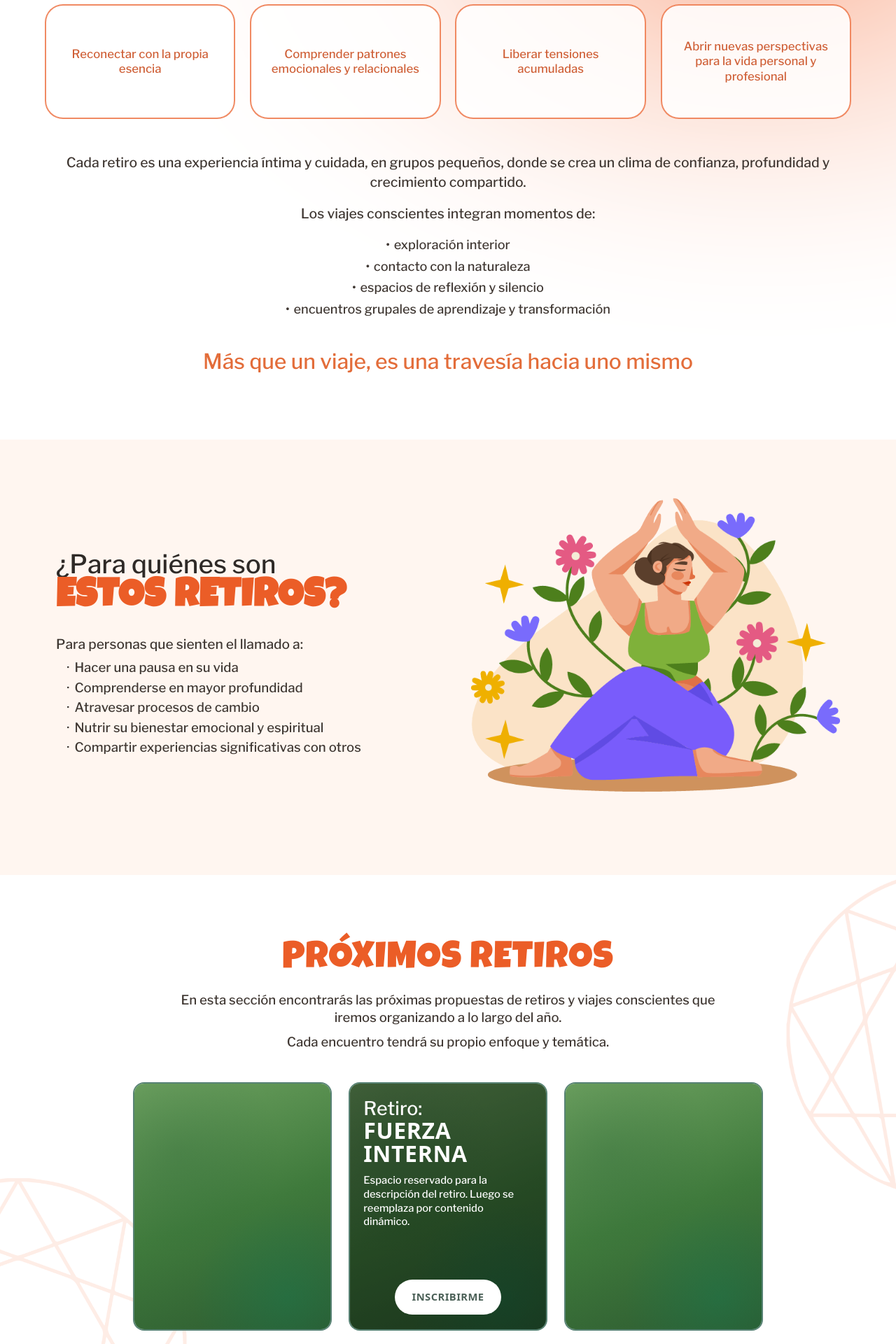
After one commit to stork-tech-dev/miryam-barovero, a Django app: page /retiros/ in a window 1280 px wide. The commit adds this page. Shown: the part 920-2840 px from the top of the page at 70% size. Run offline with Django 4.2, Linux system fonts and the light colour scheme; some web fonts are replaced.

Commit message:
se termina front

```diff
--- a/static_assets/css/styles.css
+++ b/static_assets/css/styles.css
@@ -1200,6 +1200,426 @@ a {
   .section-sobre-miryam__cta {
     max-width: 100%;
     box-sizing: border-box;
+  }
+}
+
+/* Utilidad accesible */
+.sr-only {
+  position: absolute;
+  width: 1px;
+  height: 1px;
+  padding: 0;
+  margin: -1px;
+  overflow: hidden;
+  clip: rect(0, 0, 0, 0);
+  white-space: nowrap;
+  border: 0;
+}
+
+/* ——— Página Retiros ——— */
+
+.page-retiros .hero-retiros {
+  position: relative;
+  min-height: clamp(280px, 46vw, 520px);
+  display: flex;
+  align-items: center;
+  justify-content: center;
+  overflow: hidden;
+  padding: clamp(3rem, 9vw, 5rem) clamp(1rem, 4vw, 1.5rem);
+}
+
+.hero-retiros__bg {
+  position: absolute;
+  inset: 0;
+  z-index: 0;
+  background: center / cover no-repeat url("../1x/Recurso%2014.png");
+}
+
+.hero-retiros__overlay {
+  position: absolute;
+  inset: 0;
+  z-index: 1;
+  background: transparent;
+}
+
+.hero-retiros__inner {
+  position: relative;
+  z-index: 2;
+  width: 100%;
+  max-width: min(74rem, calc(100vw - 2rem));
+  text-align: center;
+}
+
+.hero-retiros__title {
+  margin: 0;
+  font-family: var(--font-display);
+  font-weight: 400;
+  font-size: clamp(2rem, 4.25vw + 0.75rem, 5.2rem);
+  line-height: 1.06;
+  letter-spacing: 0.032em;
+  text-transform: uppercase;
+  color: #fff;
+}
+
+.section-retiros {
+  position: relative;
+  overflow: hidden;
+  background-image:
+    url("../1x/Recurso%2015.png"),
+    url("../1x/Recurso%2016.png"),
+    url("../1x/Recurso%2017.png");
+  background-repeat: no-repeat, no-repeat, no-repeat;
+  background-position: right top, left center, right bottom;
+  background-size: 100% 100%, 100% 100%, 100% 100%;
+  padding: clamp(3.4rem, 8.5vw, 5.6rem) clamp(1.25rem, 5vw, 2.5rem)
+    clamp(3.4rem, 9vw, 5.8rem);
+}
+
+.section-retiros__inner {
+  position: relative;
+  z-index: 1;
+  max-width: min(72rem, 100%);
+  margin: 0 auto;
+  text-align: center;
+}
+
+.section-retiros__inner p {
+  margin: 0 0 1.1rem;
+  font-size: clamp(1.1rem, 1.52vw, 1.72rem);
+  line-height: 1.42;
+  color: #3f3732;
+}
+
+.retiros-benefits {
+  margin: clamp(1.9rem, 4vw, 2.6rem) auto clamp(2.15rem, 5vw, 3.1rem);
+  display: grid;
+  grid-template-columns: repeat(4, minmax(170px, 1fr));
+  gap: clamp(0.85rem, 1.7vw, 1.3rem);
+}
+
+.retiros-benefits__item {
+  min-height: 10.2rem;
+  display: flex;
+  align-items: center;
+  justify-content: center;
+  text-align: center;
+  border: 2px solid rgba(var(--color-orange-rgb), 0.72);
+  border-radius: 26px;
+  background: rgba(255, 255, 255, 0.85);
+  color: #cf5f36;
+  font-size: clamp(1.05rem, 1.25vw, 1.42rem);
+  line-height: 1.26;
+  padding: 1.2rem 1.05rem;
+}
+
+.retiros-list {
+  margin: 0 auto clamp(1.9rem, 4.5vw, 2.8rem);
+  padding: 0;
+  list-style: none;
+}
+
+.retiros-list li {
+  margin-bottom: 0.34rem;
+  font-size: clamp(1.08rem, 1.42vw, 1.4rem);
+  color: #3f3732;
+  line-height: 1.38;
+}
+
+.retiros-list li:last-child {
+  margin-bottom: 0;
+}
+
+.retiros-list li::before {
+  content: "•";
+  margin-right: 0.35rem;
+  color: #3f3732;
+}
+
+.section-retiros__closing {
+  margin-bottom: 0 !important;
+  font-size: clamp(1.62rem, 2.35vw, 2.25rem) !important;
+  line-height: 1.22 !important;
+  color: #e36d3a !important;
+}
+
+/* Retiros — sección público objetivo */
+.section-retiros-publico {
+  background: #fff6f0;
+  padding: clamp(3rem, 7vw, 5.2rem) clamp(1.2rem, 5vw, 3rem)
+    clamp(3.2rem, 8vw, 5.6rem);
+}
+
+.section-retiros-publico__inner {
+  max-width: 1120px;
+  margin: 0 auto;
+  display: grid;
+  grid-template-columns: minmax(0, 1fr) minmax(300px, 0.95fr);
+  gap: clamp(1.25rem, 3vw, 2.75rem);
+  align-items: center;
+}
+
+.section-retiros-publico__copy {
+  color: #3e3732;
+}
+
+.section-retiros-publico__title {
+  margin: 0 0 clamp(1rem, 2vw, 1.4rem);
+  line-height: 1.04;
+}
+
+.section-retiros-publico__title-top {
+  display: block;
+  font-family: var(--font-body);
+  font-size: clamp(1.75rem, 3vw, 2.3rem);
+  font-weight: 500;
+  color: #2e2a27;
+}
+
+.section-retiros-publico__title-main {
+  display: block;
+  font-family: var(--font-display);
+  font-size: clamp(2.2rem, 4.4vw, 3.6rem);
+  letter-spacing: 0.02em;
+  text-transform: uppercase;
+  color: #eb5d27;
+}
+
+.section-retiros-publico__copy p {
+  margin: 0 0 0.45rem;
+  font-size: clamp(1.1rem, 1.5vw, 1.45rem);
+  line-height: 1.4;
+}
+
+.section-retiros-publico__copy ul {
+  margin: 0;
+  padding: 0 0 0 0.95rem;
+  list-style: none;
+}
+
+.section-retiros-publico__copy li {
+  margin-bottom: 0.2rem;
+  font-size: clamp(1.1rem, 1.45vw, 1.42rem);
+  line-height: 1.36;
+}
+
+.section-retiros-publico__copy li::before {
+  content: "·";
+  margin-right: 0.45rem;
+}
+
+.section-retiros-publico__visual {
+  display: flex;
+  justify-content: center;
+  align-items: center;
+}
+
+.section-retiros-publico__visual img {
+  width: min(100%, 560px);
+  height: auto;
+}
+
+/* Retiros — sección próximos retiros (cards dinámicas) */
+.section-proximos-retiros {
+  position: relative;
+  overflow: hidden;
+  background: #fff;
+  padding: clamp(3.2rem, 8vw, 5.8rem) clamp(1.2rem, 5vw, 3rem)
+    clamp(3.8rem, 9vw, 6.4rem);
+}
+
+.section-proximos-retiros::before,
+.section-proximos-retiros::after {
+  content: "";
+  position: absolute;
+  width: min(58vw, 520px);
+  height: min(52vw, 460px);
+  background-repeat: no-repeat;
+  background-size: contain;
+  opacity: 0.44;
+  pointer-events: none;
+  z-index: 0;
+}
+
+.section-proximos-retiros::before {
+  left: 0;
+  bottom: 0;
+  background-image: url("../1x/Recurso%203.png");
+  background-position: left bottom;
+}
+
+.section-proximos-retiros::after {
+  right: 0;
+  top: 0;
+  width: min(62vw, 560px);
+  height: min(62vw, 560px);
+  opacity: 0.48;
+  background-image: url("../1x/Recurso%202.png");
+  background-position: right center;
+}
+
+.section-proximos-retiros__inner {
+  position: relative;
+  z-index: 1;
+  max-width: 1160px;
+  margin: 0 auto;
+  text-align: center;
+}
+
+.section-proximos-retiros__title {
+  margin: 0 0 1rem;
+  font-family: var(--font-display);
+  font-size: clamp(2.1rem, 4.3vw, 3.35rem);
+  font-weight: 400;
+  text-transform: uppercase;
+  color: #eb5d27;
+  letter-spacing: 0.02em;
+  line-height: 1.06;
+}
+
+.section-proximos-retiros__lead,
+.section-proximos-retiros__sublead {
+  margin: 0 auto;
+  max-width: 48rem;
+  font-size: clamp(1.02rem, 1.45vw, 1.35rem);
+  line-height: 1.38;
+  color: #3f3732;
+}
+
+.section-proximos-retiros__lead {
+  margin-bottom: 0.55rem;
+}
+
+.section-proximos-retiros__sublead {
+  margin-bottom: clamp(1.7rem, 4vw, 2.8rem);
+}
+
+.proximos-grid {
+  display: grid;
+  grid-template-columns: repeat(3, minmax(0, 1fr));
+  gap: clamp(0.95rem, 2vw, 1.5rem);
+  max-width: 900px;
+  margin: 0 auto;
+}
+
+.proximo-card {
+  position: relative;
+  border-radius: 16px;
+  overflow: hidden;
+  aspect-ratio: 4 / 5;
+  border: 2px solid rgba(23, 84, 65, 0.7);
+  background: #f2f4f3;
+}
+
+.proximo-card__media {
+  position: absolute;
+  inset: 0;
+  background:
+    radial-gradient(circle at 78% 87%, rgba(26, 120, 78, 0.48), transparent 36%),
+    radial-gradient(circle at 22% 28%, rgba(33, 90, 52, 0.2), transparent 44%),
+    linear-gradient(160deg, #6ca05f 0%, #3f7a3c 52%, #2d5a30 100%);
+}
+
+.proximo-card--featured .proximo-card__media::after {
+  content: "";
+  position: absolute;
+  inset: 0;
+  background: rgba(0, 0, 0, 0.4);
+}
+
+.proximo-card__overlay {
+  position: relative;
+  z-index: 1;
+  height: 100%;
+  padding: clamp(1rem, 2.5vw, 1.35rem) clamp(0.95rem, 2.2vw, 1.2rem);
+  display: flex;
+  flex-direction: column;
+  align-items: flex-start;
+  color: #fff;
+  text-align: left;
+}
+
+.proximo-card__kicker {
+  margin: 0;
+  font-size: clamp(1.25rem, 2.1vw, 1.8rem);
+  line-height: 1.1;
+}
+
+.proximo-card__title {
+  margin: 0 0 0.8rem;
+  font-size: clamp(1.9rem, 2.5vw, 2.5rem);
+  font-weight: 700;
+  line-height: 1.02;
+  letter-spacing: 0.02em;
+  text-transform: uppercase;
+}
+
+.proximo-card__text {
+  margin: 0;
+  font-size: clamp(0.92rem, 1.15vw, 1.05rem);
+  line-height: 1.34;
+  max-width: 95%;
+}
+
+.proximo-card__cta {
+  margin-top: auto;
+  align-self: center;
+  display: inline-flex;
+  align-items: center;
+  justify-content: center;
+  padding: 0.82rem 1.55rem;
+  border-radius: 9999px;
+  background: #fff;
+  color: #4c6158;
+  font-weight: 700;
+  letter-spacing: 0.03em;
+  text-transform: uppercase;
+  font-size: 0.92rem;
+}
+
+@media (max-width: 980px) {
+  .retiros-benefits {
+    grid-template-columns: repeat(2, minmax(0, 1fr));
+  }
+
+  .section-retiros-publico__inner {
+    grid-template-columns: 1fr;
+    text-align: center;
+  }
+
+  .section-retiros-publico__copy ul {
+    display: inline-block;
+    text-align: left;
+  }
+
+  .proximos-grid {
+    grid-template-columns: 1fr;
+    max-width: 360px;
+  }
+
+  .section-proximos-retiros::before,
+  .section-proximos-retiros::after {
+    display: none;
+  }
+}
+
+@media (max-width: 640px) {
+  .hero-retiros__title {
+    font-size: clamp(1.7rem, 8.5vw, 2.35rem);
+    line-height: 1.14;
+  }
+
+  .section-retiros {
+    padding-left: clamp(0.95rem, 4vw, 1.2rem);
+    padding-right: clamp(0.95rem, 4vw, 1.2rem);
+  }
+
+  .retiros-benefits {
+    grid-template-columns: 1fr;
+    gap: 0.75rem;
+  }
+
+  .retiros-benefits__item {
+    min-height: 7.8rem;
   }
 }
 
--- a/templates/base.html
+++ b/templates/base.html
@@ -21,7 +21,7 @@
         <ul>
           <li><a href="{% url 'web:home' %}" class="{% if nav_section == 'inicio' %}is-active{% endif %}">Inicio</a></li>
           <li><a href="{% url 'web:eneagrama' %}" class="{% if nav_section == 'eneagrama' %}is-active{% endif %}">Eneagrama</a></li>
-          <li><a href="#">Retiros</a></li>
+          <li><a href="{% url 'web:retiros' %}" class="{% if nav_section == 'retiros' %}is-active{% endif %}">Retiros</a></li>
           <li><a href="{% url 'web:sobre_mi' %}" class="{% if nav_section == 'sobre_mi' %}is-active{% endif %}">Sobre mí</a></li>
           <li><a href="{% url 'web:contactame' %}" class="{% if nav_section == 'contactame' %}is-active{% endif %}">Contactame</a></li>
         </ul>
--- /dev/null
+++ b/templates/web/retiros.html
@@ -0,0 +1,92 @@
+{% extends "base.html" %}
+{% load static %}
+
+{% block title %}Retiros y viajes conscientes | Miryam Barovero{% endblock %}
+{% block meta_description %}Retiros y viajes conscientes para pausar, reconectar y abrir nuevos caminos de autoconocimiento.{% endblock %}
+{% block body_class %}page-retiros{% endblock %}
+
+{% block content %}
+<section class="hero-retiros" aria-labelledby="titulo-retiros-hero">
+  <div class="hero-retiros__bg" aria-hidden="true"></div>
+  <div class="hero-retiros__overlay" aria-hidden="true"></div>
+  <div class="hero-retiros__inner">
+    <h1 id="titulo-retiros-hero" class="hero-retiros__title">Retiros y viajes conscientes</h1>
+  </div>
+</section>
+
+<section class="section-retiros" aria-labelledby="titulo-retiros">
+  <div class="section-retiros__inner">
+    <h2 id="titulo-retiros" class="sr-only">Beneficios de los retiros</h2>
+    <p>Viajar puede ser mucho más que cambiar de lugar. Puede ser una oportunidad para reencontrarnos con nosotros mismos.</p>
+    <p>Los retiros y viajes conscientes que propongo están diseñados como espacios de pausa, profundidad y transformación, donde el entorno natural, el silencio y el trabajo interior se combinan para abrir nuevos caminos de autoconocimiento.</p>
+    <p>A través de herramientas de Psicología Integrativa, Eneagrama, PNL, meditación y prácticas corporales, estos encuentros permiten detener el ritmo cotidiano y crear un espacio para:</p>
+
+    <div class="retiros-benefits" role="list">
+      <div class="retiros-benefits__item" role="listitem">Reconectar con la propia esencia</div>
+      <div class="retiros-benefits__item" role="listitem">Comprender patrones emocionales y relacionales</div>
+      <div class="retiros-benefits__item" role="listitem">Liberar tensiones acumuladas</div>
+      <div class="retiros-benefits__item" role="listitem">Abrir nuevas perspectivas para la vida personal y profesional</div>
+    </div>
+
+    <p>Cada retiro es una experiencia íntima y cuidada, en grupos pequeños, donde se crea un clima de confianza, profundidad y crecimiento compartido.</p>
+    <p>Los viajes conscientes integran momentos de:</p>
+    <ul class="retiros-list">
+      <li>exploración interior</li>
+      <li>contacto con la naturaleza</li>
+      <li>espacios de reflexión y silencio</li>
+      <li>encuentros grupales de aprendizaje y transformación</li>
+    </ul>
+    <p class="section-retiros__closing">Más que un viaje, es una travesía hacia uno mismo</p>
+  </div>
+</section>
+
+<section class="section-retiros-publico" aria-labelledby="titulo-retiros-publico">
+  <div class="section-retiros-publico__inner">
+    <div class="section-retiros-publico__copy">
+      <h2 id="titulo-retiros-publico" class="section-retiros-publico__title">
+        <span class="section-retiros-publico__title-top">¿Para quiénes son</span>
+        <span class="section-retiros-publico__title-main">estos retiros?</span>
+      </h2>
+      <p>Para personas que sienten el llamado a:</p>
+      <ul>
+        <li>Hacer una pausa en su vida</li>
+        <li>Comprenderse en mayor profundidad</li>
+        <li>Atravesar procesos de cambio</li>
+        <li>Nutrir su bienestar emocional y espiritual</li>
+        <li>Compartir experiencias significativas con otros</li>
+      </ul>
+    </div>
+    <div class="section-retiros-publico__visual">
+      <img src="{% static '1x/Recurso 18 transparente.png' %}" alt="Ilustración de mujer en meditación" width="1200" height="1200" decoding="async">
+    </div>
+  </div>
+</section>
+
+<section class="section-proximos-retiros" aria-labelledby="titulo-proximos-retiros">
+  <div class="section-proximos-retiros__inner">
+    <h2 id="titulo-proximos-retiros" class="section-proximos-retiros__title">Próximos retiros</h2>
+    <p class="section-proximos-retiros__lead">En esta sección encontrarás las próximas propuestas de retiros y viajes conscientes que iremos organizando a lo largo del año.</p>
+    <p class="section-proximos-retiros__sublead">Cada encuentro tendrá su propio enfoque y temática.</p>
+
+    <div class="proximos-grid">
+      <article class="proximo-card" aria-label="Próximo retiro 1">
+        <div class="proximo-card__media" aria-hidden="true"></div>
+      </article>
+
+      <article class="proximo-card proximo-card--featured" aria-label="Retiro destacado">
+        <div class="proximo-card__media" aria-hidden="true"></div>
+        <div class="proximo-card__overlay">
+          <p class="proximo-card__kicker">Retiro:</p>
+          <h3 class="proximo-card__title">Fuerza interna</h3>
+          <p class="proximo-card__text">Espacio reservado para la descripción del retiro. Luego se reemplaza por contenido dinámico.</p>
+          <a class="proximo-card__cta" href="#">Inscribirme</a>
+        </div>
+      </article>
+
+      <article class="proximo-card" aria-label="Próximo retiro 2">
+        <div class="proximo-card__media" aria-hidden="true"></div>
+      </article>
+    </div>
+  </div>
+</section>
+{% endblock %}
--- a/web/urls.py
+++ b/web/urls.py
@@ -1,12 +1,13 @@
 from django.urls import path
 
-from .views import ContactameView, EneagramaView, HomeView, SobreMiView
+from .views import ContactameView, EneagramaView, HomeView, RetirosView, SobreMiView
 
 app_name = "web"
 
 urlpatterns = [
     path("", HomeView.as_view(), name="home"),
     path("eneagrama/", EneagramaView.as_view(), name="eneagrama"),
+    path("retiros/", RetirosView.as_view(), name="retiros"),
     path("sobre-mi/", SobreMiView.as_view(), name="sobre_mi"),
     path("contactame/", ContactameView.as_view(), name="contactame"),
 ]
--- a/web/views.py
+++ b/web/views.py
@@ -70,6 +70,15 @@ class EneagramaView(TemplateView):
         return ctx
 
 
+class RetirosView(TemplateView):
+    template_name = "web/retiros.html"
+
+    def get_context_data(self, **kwargs):
+        ctx = super().get_context_data(**kwargs)
+        ctx["nav_section"] = "retiros"
+        return ctx
+
+
 class SobreMiView(TemplateView):
     template_name = "web/sobre_mi.html"
 
```
Also changed, not shown: static_assets/1x/Recurso 18 transparente.png (added).
